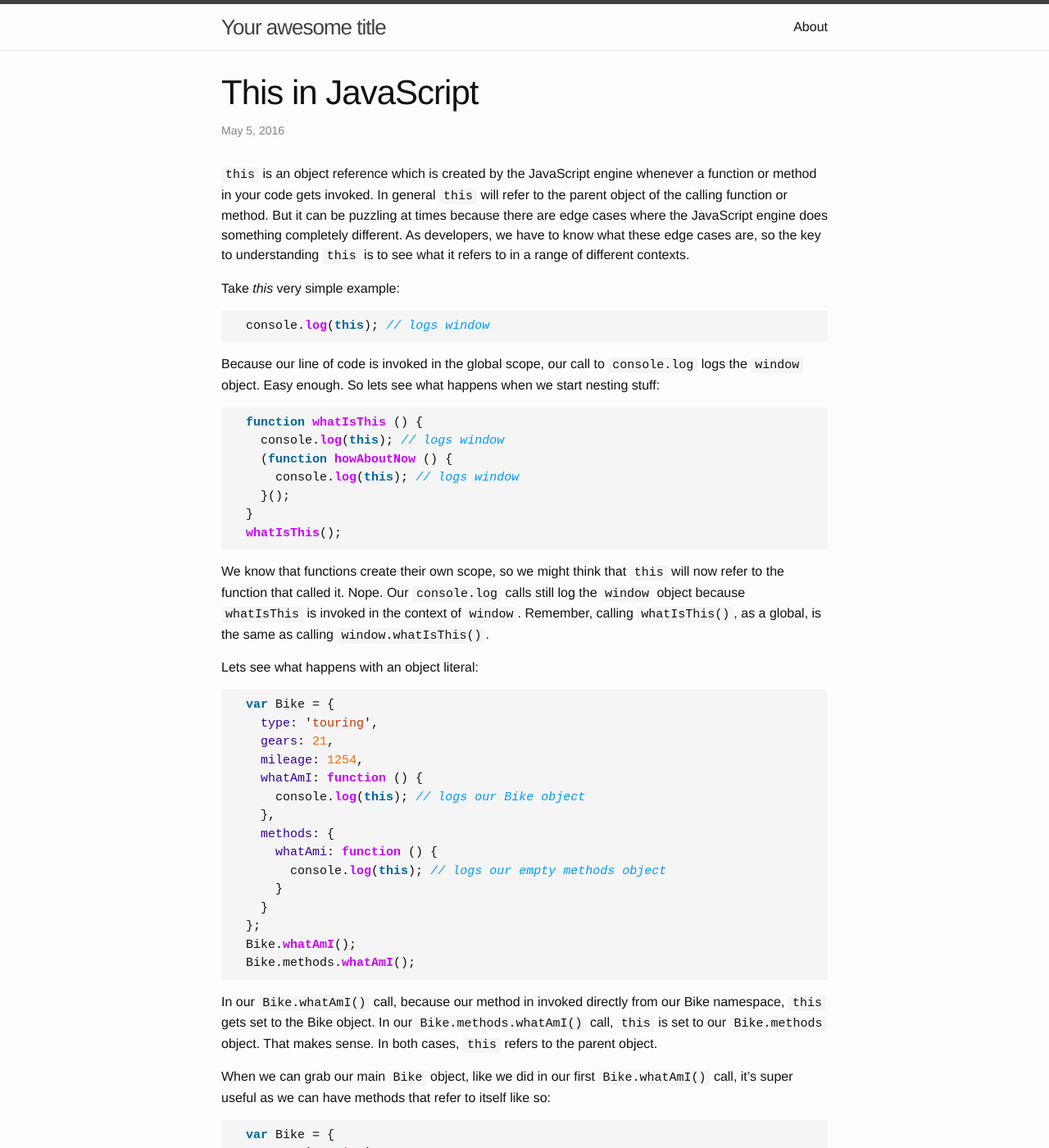
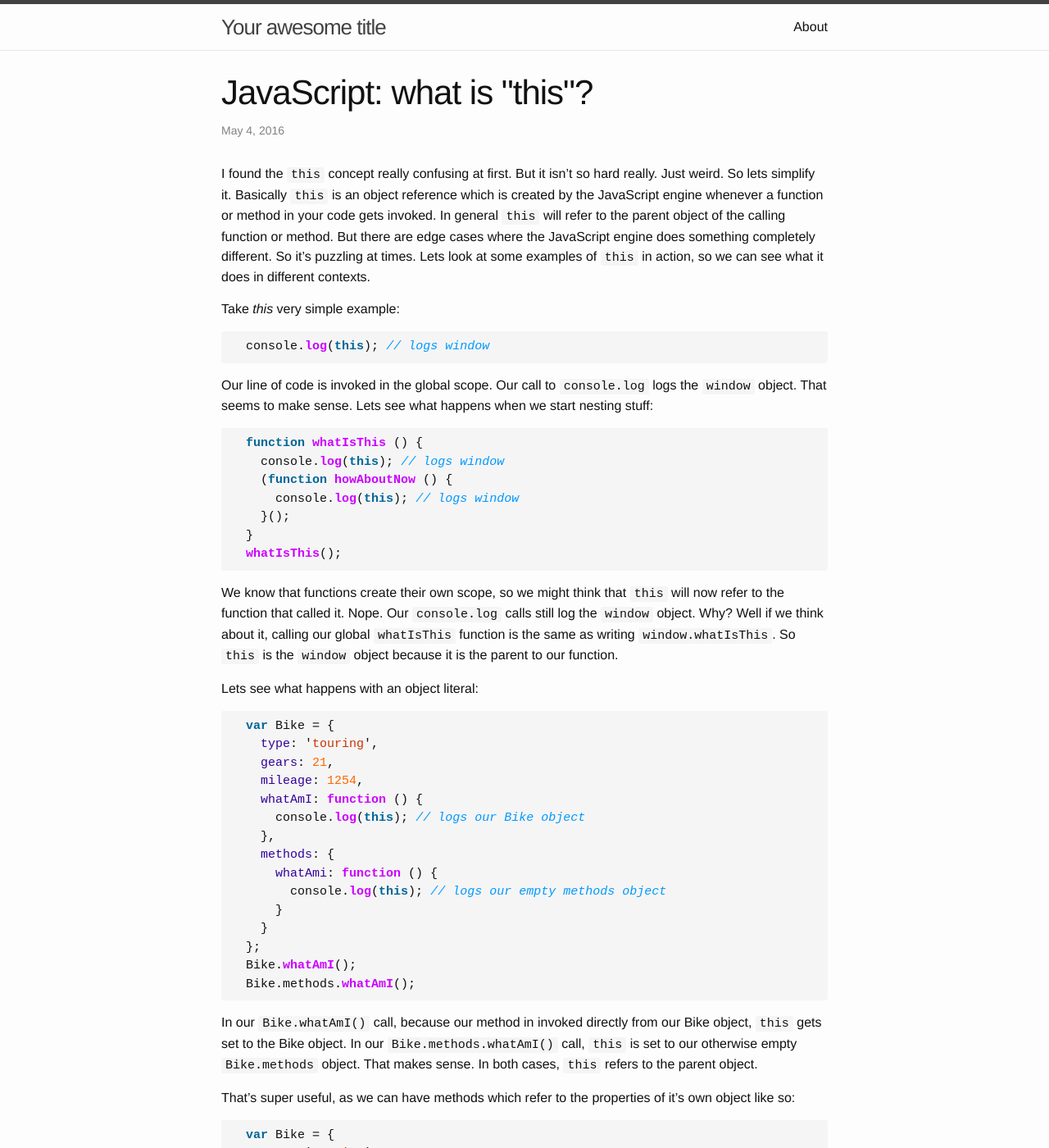
Before and after one commit to jamesgraham10/jamesgraham10.github.io, a Jekyll site: the page built from _posts/2016-05-03-this-in-javascript.markdown, in a window 1280 px wide and 1400 px high. Shown: the whole window at 82% size. Built offline with Jekyll 4.4.1, drawn with Linux system fonts in a browser that asks for light colours; some of the changed text lies outside the part shown.

Commit message:
revised post

```diff
--- a/_posts/2016-05-03-this-in-javascript.markdown
+++ b/_posts/2016-05-03-this-in-javascript.markdown
@@ -1,11 +1,11 @@
 ---
 layout: post
-title:  "This in JavaScript"
-date:   2016-05-05 09:00:00 +0100
-categories: jekyll update
+title:  "JavaScript: what is \"this\"?"
+date:   2016-05-04 09:00:00 +0100
+categories: javascript
 ---
 
-`this` is an object reference which is created by the JavaScript engine whenever a function or method in your code gets invoked. In general `this` will refer to the parent object of the calling function or method. But it can be puzzling at times because there are edge cases where the JavaScript engine does something completely different. As developers, we have to know what these edge cases are, so the key to understanding `this` is to see what it refers to in a range of different contexts.
+I found the `this` concept really confusing at first. But it isn't so hard really. Just weird. So lets simplify it. Basically `this` is an object reference which is created by the JavaScript engine whenever a function or method in your code gets invoked. In general `this` will refer to the parent object of the calling function or method. But there are edge cases where the JavaScript engine does something completely different. So it's puzzling at times. Lets look at some examples of `this` in action, so we can see what it does in different contexts.
 
 Take *this* very simple example:
 
@@ -13,7 +13,7 @@ Take *this* very simple example:
   console.log(this); // logs window
 {% endhighlight %}
 
-Because our line of code is invoked in the global scope, our call to `console.log` logs the `window` object. Easy enough. So lets see what happens when we start nesting stuff:
+Our line of code is invoked in the global scope. Our call to `console.log` logs the `window` object. That seems to make sense. Lets see what happens when we start nesting stuff:
 
 {% highlight javascript %}
 
@@ -27,7 +27,7 @@ Because our line of code is invoked in the global scope, our call to `console.lo
 
 {% endhighlight %}
 
-We know that functions create their own scope, so we might think that `this` will now refer to the function that called it. Nope. Our `console.log` calls still log the `window` object because `whatIsThis` is invoked in the context of `window`. Remember, calling `whatIsThis()`, as a global, is the same as calling `window.whatIsThis()`.
+We know that functions create their own scope, so we might think that `this` will now refer to the function that called it. Nope. Our `console.log` calls still log the `window` object. Why? Well if we think about it, calling our global `whatIsThis` function is the same as writing `window.whatIsThis`. So `this` is the `window` object because it is the parent to our function.
 
 <!-- ![My helpful screenshot]({{ site.baseurl }}/assets/images/2.png) -->
 
@@ -51,9 +51,9 @@ Lets see what happens with an object literal:
   Bike.methods.whatAmI();
 {% endhighlight %}
 
-In our `Bike.whatAmI()` call, because our method in invoked directly from our Bike namespace, `this` gets set to the Bike object. In our `Bike.methods.whatAmI()` call, `this` is set to our `Bike.methods` object. That makes sense. In both cases, `this` refers to the parent object.
+In our `Bike.whatAmI()` call, because our method in invoked directly from our Bike object, `this` gets set to the Bike object. In our `Bike.methods.whatAmI()` call, `this` is set to our otherwise empty `Bike.methods` object. That makes sense. In both cases, `this` refers to the parent object.
 
-When we can grab our main `Bike` object, like we did in our first `Bike.whatAmI()` call, it's super useful as we can have methods that refer to itself like so:
+That's super useful, as we can have methods which refer to the properties of it's own object like so:
 
 {% highlight javascript %}
   var Bike = {
@@ -85,9 +85,9 @@ Now it's time for something more interesting. Lets nest a function in our Bike's
   Bike.whatAmI();
 {% endhighlight %}
 
-Our self-invoking function inside the `whatAmI` function logs the `window` object. What's going on here? Many people consider this to be a bug in JavaScript. And there isn't really a great explanation for it. So it's very important to remember that any functions nested within methods will set `this` to the `window` object.
+What's going on here? We have a function nested in our method which logs the `window` object. That doesn't seem to make much sense. Surely it would log the `Bike` object again? Yup it's weird. Many people consider this feature of JavaScript to be a bug. So you should just remember that any functions nested within methods will set `this` to the `window` object.
 
-But don't worry. There is a nice way around this:
+But there is a nice work around:
 
 {% highlight javascript %}
   var Bike = {
@@ -123,9 +123,13 @@ var Bike = {
       }
     };
     Bike.sayCountriesVisited();
+    // logs:
+    // 'I've been to Turkey.'
+    // 'I've been to Iran.'
+    // 'I've been to India.'
 {% endhighlight %}
 
-Using a combination of `that` and `this` gets a little strange to read, so it's good practise to use `that` (or the equally commonly `self`) in all instances, even when `this` can be used.
+That said, using a combination of `that` and `this` gets a little strange to read, so it's good practise to use `that` (or the equally commonly `self`) in all instances, even when `this` can be used.
 
 {% highlight javascript %}
 var Bike = {
@@ -142,7 +146,7 @@ var Bike = {
     Bike.sayCountriesVisited();
 {% endhighlight %}
 
-Everything we have covered so far is applicable when we're using constructor functions and setting methods on the prototype:
+Everything we have covered so far is applicable when we're using constructor functions and setting methods on the prototype as well:
 
 {% highlight javascript %}
 var Bike = function (type, countriesVisited, oldNews) {
@@ -168,9 +172,15 @@ var dawesGalaxy = new Bike(
 
 dawesGalaxy.repeatCountriesVisited();
 // logs:
-// I've been to Mongolia.
-// I've been to Pakistan.
+// 'I've been to Mongolia.'
+// 'I've been to Pakistan.'
 {% endhighlight %}
 
 
-Cool! I hope that was useful. The most important to take away is that the JavaScript engine creates `this` when a function or method is called. On methods of an object, `this` will refer to the parent object. If those methods have nested functions, `this` will always refer to the `window` object. Getting the knack of `this` in JavaScript is really a case of seeing what happens to it in different contexts, so I encourage you to play around with the code and try things out for yourself.
+Cool! That covers most things. So just try and remember these important things:
+
+- The JavaScript engine creates `this` when a function or method is called.
+- On methods of an object, `this` will refer to the parent object.
+- If those methods have nested functions, `this` will refer to the `window` object.
+
+Getting the knack of `this` in JavaScript is really a case of seeing what happens to it in different contexts, so I encourage you to play around with the code and try things out for yourself.
```
